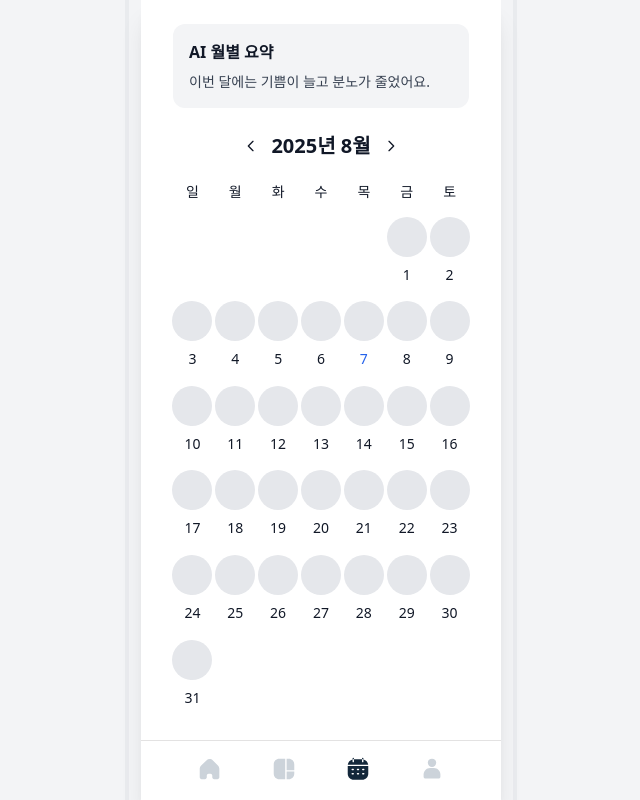
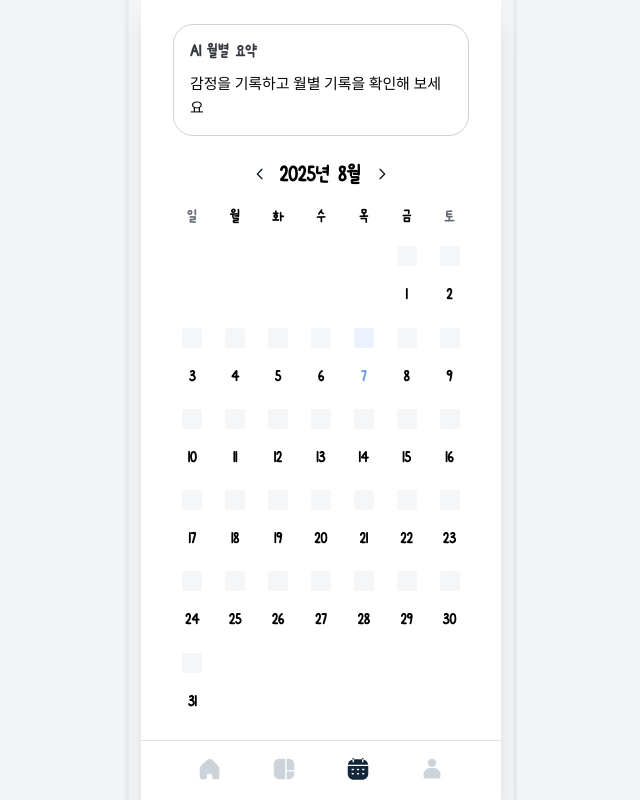
Before and after one commit to team-melog/melog-fe, a Next.js app in the folder apps/web/: page /calendar in a window 1280 px wide. Shown: the whole page, without its empty margins (319-959 px from the left). Built offline with nearby package versions, Linux system fonts and the light colour scheme; no server answers; a web font is replaced by a local one.

Commit message:
stlye: 캘린더 화면

```diff
--- a/apps/web/src/app/calendar/page.tsx
+++ b/apps/web/src/app/calendar/page.tsx
@@ -53,6 +53,11 @@ export default function CalendarPage() {
     return data;
   }, [entries]);
 
+  // 현재 월에 데이터가 있는지 확인
+  const hasDataInCurrentMonth = useMemo(() => {
+    return Object.keys(emotionDataByDate).length > 0;
+  }, [emotionDataByDate]);
+
   // 캘린더에 표시할 날짜들 생성
   const calendarDays = [];
 
@@ -104,19 +109,23 @@ export default function CalendarPage() {
 
   return (
     <Layout showTabBar={true}>
-      <div className="min-h-screen bg-white flex flex-col pb-20">
+      <div className=" min-h-screen bg-white flex flex-col pb-20">
         {/* AI 월별 요약 섹션 */}
-        <div className="bg-gray-100 rounded-xl p-4 my-6 mx-4">
+        <div className="bg-white border border-[#d0d2d7] rounded-[20px] p-4 my-6 mx-4">
           <div className="space-y-2">
-            <h2 className="text-base font-bold text-gray-900">AI 월별 요약</h2>
-            <p className="text-sm text-gray-700">
-              이번 달에는 기쁨이 늘고 분노가 줄었어요.
+            <h2 className="font-meetme text-[18px] font-normal text-[#36393f] tracking-[-0.18px] leading-[21.6px]">
+              AI 월별 요약
+            </h2>
+            <p className="text-[15px] font-pretendard text-[#060607] tracking-[-0.15px] leading-6">
+              {hasDataInCurrentMonth
+                ? '이번 달에는 기쁨이 늘고 분노가 줄었어요.'
+                : '감정을 기록하고 월별 기록을 확인해 보세요'}
             </p>
           </div>
         </div>
 
         {/* 캘린더 섹션 */}
-        <div className="flex-1 flex flex-col px-4">
+        <div className="flex-1 flex flex-col px-4 font-meetme">
           {/* 월 헤더 */}
           <div className="flex items-center justify-center mb-4">
             <div className="flex items-center space-x-2">
@@ -138,7 +147,7 @@ export default function CalendarPage() {
                   />
                 </svg>
               </button>
-              <h1 className="text-xl font-semibold text-gray-900">
+              <h1 className="text-[24px] font-normal text-black tracking-[-0.24px] leading-[28.8px]">
                 {getMonthName(currentDate)}
               </h1>
               <button
@@ -165,9 +174,15 @@ export default function CalendarPage() {
           <div className="flex-1 flex flex-col gap-2">
             {/* 요일 헤더 */}
             <div className="grid grid-cols-7 gap-1">
-              {['일', '월', '화', '수', '목', '금', '토'].map(day => (
-                <div key={day} className="h-8 flex items-center justify-center">
-                  <span className="text-sm font-medium text-gray-900">
+              {['일', '월', '화', '수', '목', '금', '토'].map((day, index) => (
+                <div key={day} className="h-6 flex items-center justify-center">
+                  <span
+                    className={`text-[17px] font-normal tracking-[-0.17px] leading-[20.4px] ${
+                      index === 0 || index === 6
+                        ? 'text-[#656a76]'
+                        : 'text-black'
+                    }`}
+                  >
                     {day}
                   </span>
                 </div>
@@ -190,7 +205,7 @@ export default function CalendarPage() {
                 return (
                   <div
                     key={index}
-                    className={`h-[69px] flex flex-col items-center justify-center relative ${
+                    className={`h-fit flex flex-col items-center justify-center relative ${
                       emotionData ? 'cursor-pointer hover:bg-gray-50' : ''
                     }`}
                     onClick={() => {
@@ -202,23 +217,31 @@ export default function CalendarPage() {
                   >
                     {/* 감정 색상 원 - 현재 달의 날짜에만 표시 */}
                     {isCurrentMonth && (
-                      <div
-                        className={`w-10 h-10 rounded-full mb-2 ${
-                          emotionData ? 'opacity-80' : 'bg-gray-200'
-                        }`}
-                        style={
-                          emotionData
-                            ? { backgroundColor: emotionData.color }
-                            : {}
-                        }
-                      />
+                      <div className="w-10 h-10 mb-2 flex items-center justify-center">
+                        {emotionData ? (
+                          // 감정 데이터가 있는 경우 - 감정 이미지 표시
+                          <div
+                            className="w-10 h-10"
+                            style={{ backgroundColor: emotionData.color }}
+                          />
+                        ) : (
+                          // 감정 데이터가 없는 경우 - 빈 원 표시
+                          <div className="w-10 h-10 rounded-full bg-white flex items-center justify-center">
+                            <div
+                              className={`w-5 h-5 bg-opacity-50 rounded-sm ${
+                                isToday ? 'bg-[#D7E4FF]' : 'bg-[#ecedef]'
+                              }`}
+                            ></div>
+                          </div>
+                        )}
+                      </div>
                     )}
 
                     {/* 날짜 텍스트 - 현재 달의 날짜에만 표시 */}
                     {isCurrentMonth && (
                       <span
-                        className={`text-sm font-medium ${
-                          isToday ? 'text-blue-600 font-bold' : 'text-gray-900'
+                        className={`text-[17px] font-normal tracking-[-0.17px] leading-[20.4px] ${
+                          isToday ? 'text-[#6ba1db]' : 'text-black'
                         }`}
                       >
                         {date.getDate()}
```
